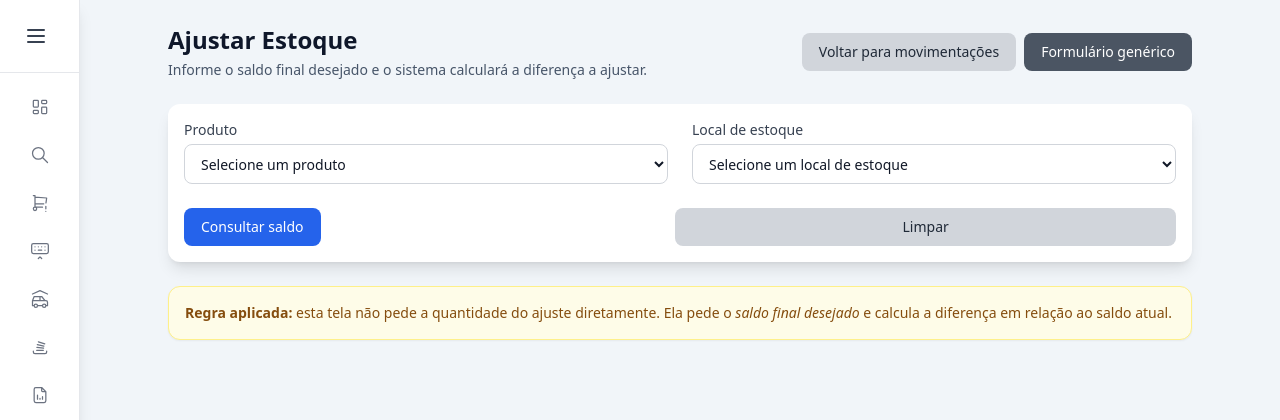
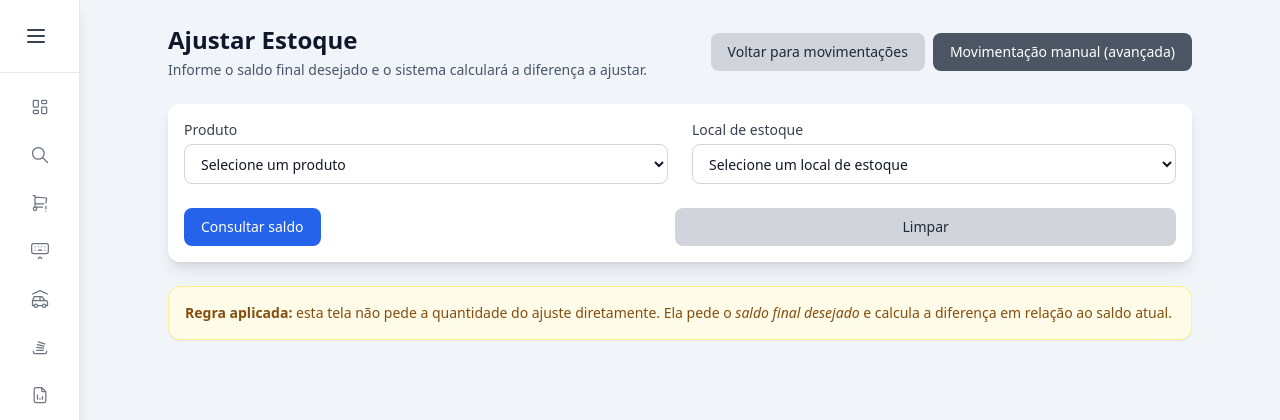
Before and after one commit to policarpofelipe/pi1-univesp, a PHP site: page /ajustar_estoque.php in a window 1280 px wide. Shown: the top 420 px of the page. Run offline with PHP 8.4, Linux system fonts and the light colour scheme; the visitor is signed in with stand-in values (Sample User, id 1); data that the repository does not hold is empty; some libraries are stand-ins or nearby versions.

Commit message:
Ajuste de fluxo e integração de páginas e layout

```diff
--- a/ajustar_estoque.php
+++ b/ajustar_estoque.php
@@ -138,7 +138,7 @@ if ($produtoSelecionado > 0 && $estoqueSelecionado > 0) {
 
                 <div class="flex flex-wrap gap-2">
                     <?= botao_link('listar_movimentacoes_estoque.php', 'Voltar para movimentações', 'cancelar') ?>
-                    <?= botao_link('form_movimentacao_estoque.php', 'Formulário genérico', 'atalho') ?>
+                    <?= botao_link('form_movimentacao_estoque.php', 'Movimentação manual (avançada)', 'atalho') ?>
                 </div>
             </div>
 
--- a/movimentar_entrada.php
+++ b/movimentar_entrada.php
@@ -105,7 +105,7 @@ foreach ($estoques as $estoque) {
 
                 <div class="flex flex-wrap gap-2">
                     <?= botao_link('listar_movimentacoes_estoque.php', 'Voltar para movimentações', 'cancelar') ?>
-                    <?= botao_link('form_movimentacao_estoque.php', 'Formulário genérico', 'atalho') ?>
+                    <?= botao_link('form_movimentacao_estoque.php', 'Movimentação manual (avançada)', 'atalho') ?>
                 </div>
             </div>
 
--- a/movimentar_saida.php
+++ b/movimentar_saida.php
@@ -105,7 +105,7 @@ foreach ($estoques as $estoque) {
 
                 <div class="flex flex-wrap gap-2">
                     <?= botao_link('listar_movimentacoes_estoque.php', 'Voltar para movimentações', 'cancelar') ?>
-                    <?= botao_link('form_movimentacao_estoque.php', 'Formulário genérico', 'atalho') ?>
+                    <?= botao_link('form_movimentacao_estoque.php', 'Movimentação manual (avançada)', 'atalho') ?>
                 </div>
             </div>
 
```
